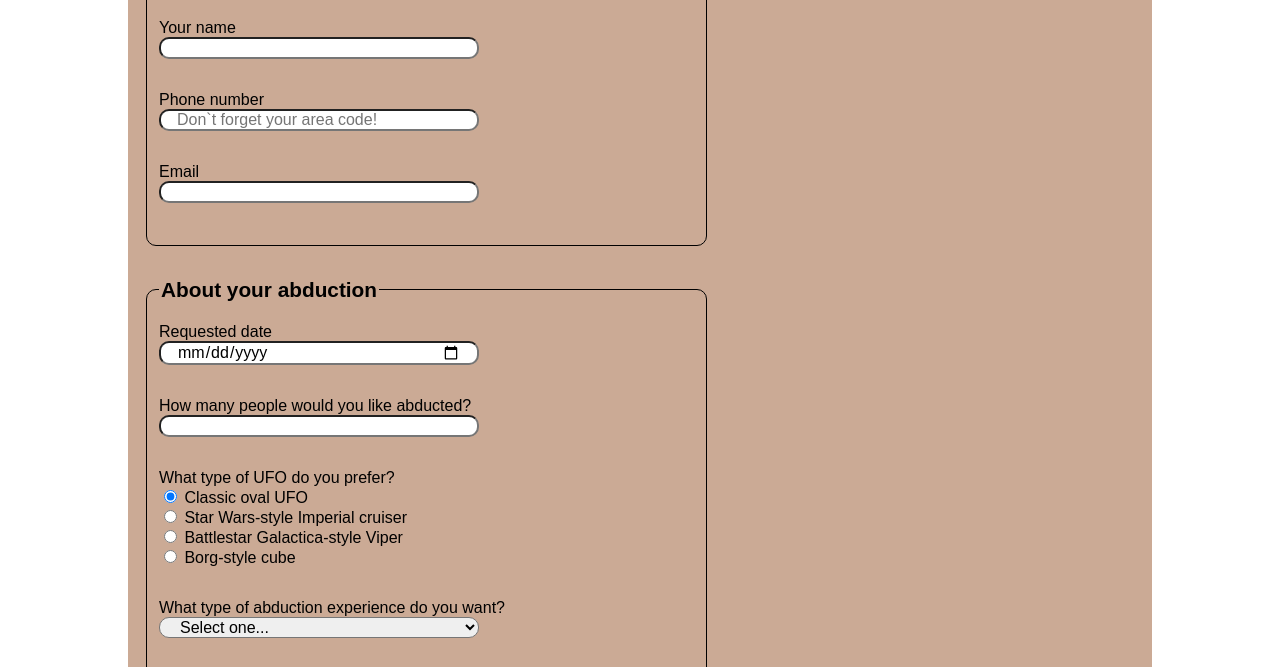
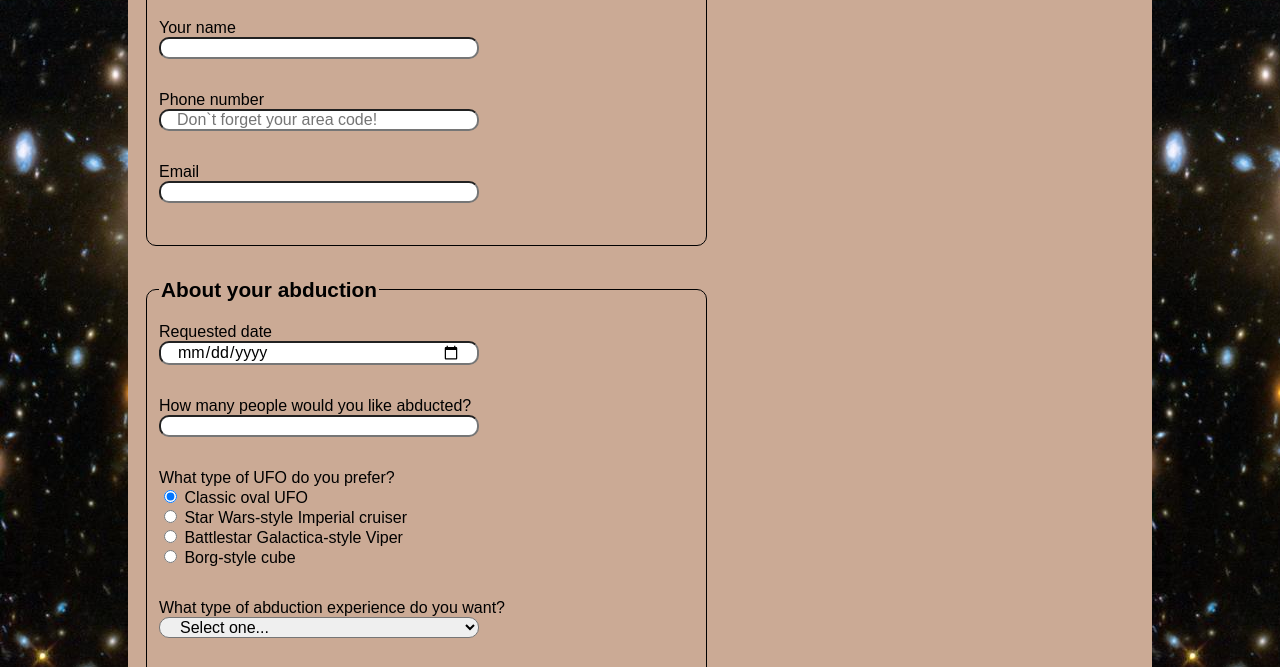
Before and after one commit to Vildz/Vildz.github.io, a plain HTML site: page index.html in a window 1280 px wide. Shown: the part 159-826 px from the top of the page. Drawn offline with Linux system fonts and the light colour scheme.

Commit message:
forms
forms

```diff
--- a/forms/css/forms.css
+++ b/css/forms.css
@@ -8,7 +8,7 @@ body {
 	font-family: Arial, Helvetica, sans-serif;
 	margin: 0;
 	padding: 0;
-	background-image: url(/begin/img/galaxy.jpg);
+	background-image: url(/img/galaxy.jpg);
 }
 .wrapper {
 	width: 80%;
```
Also changed, not shown: img/galaxy.jpg (renamed from forms/img/galaxy.jpg), index.html (renamed from forms/index.html), js/forms.js (renamed from forms/js/forms.js), 2 other files.
